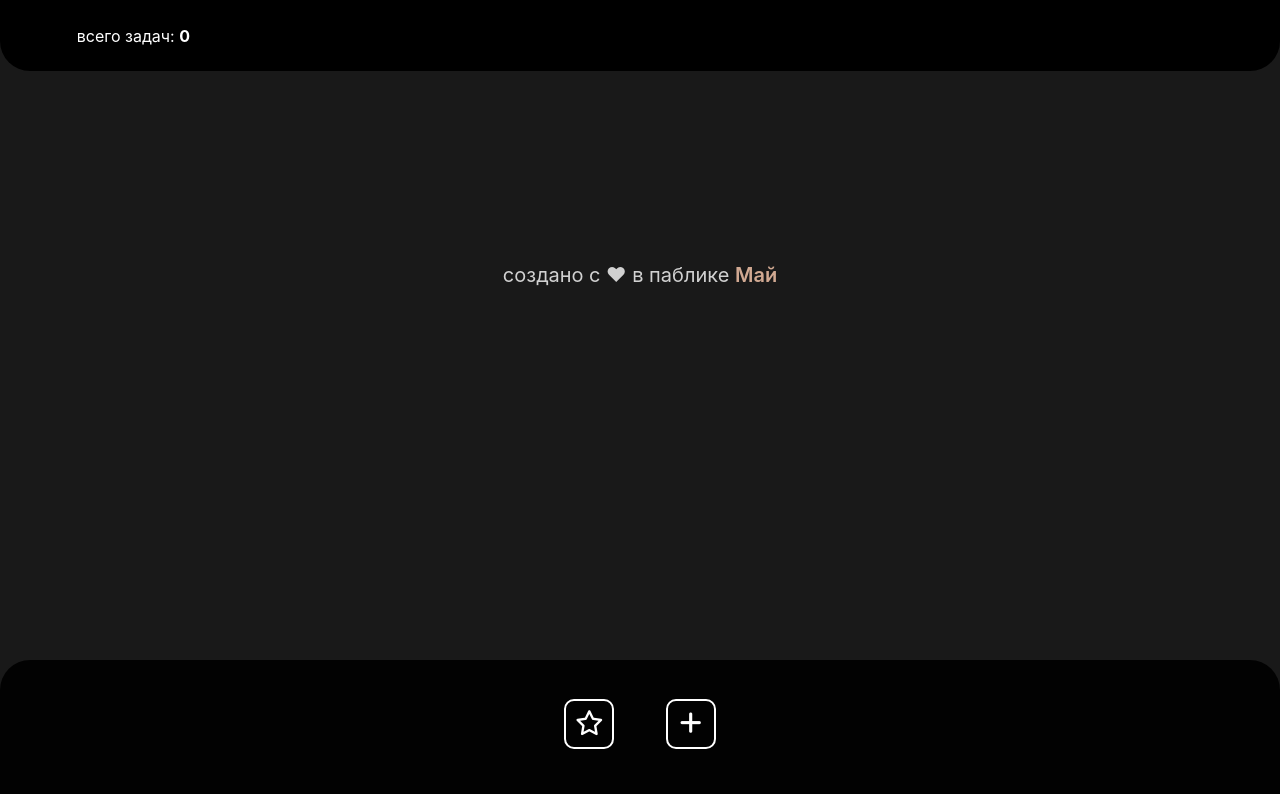
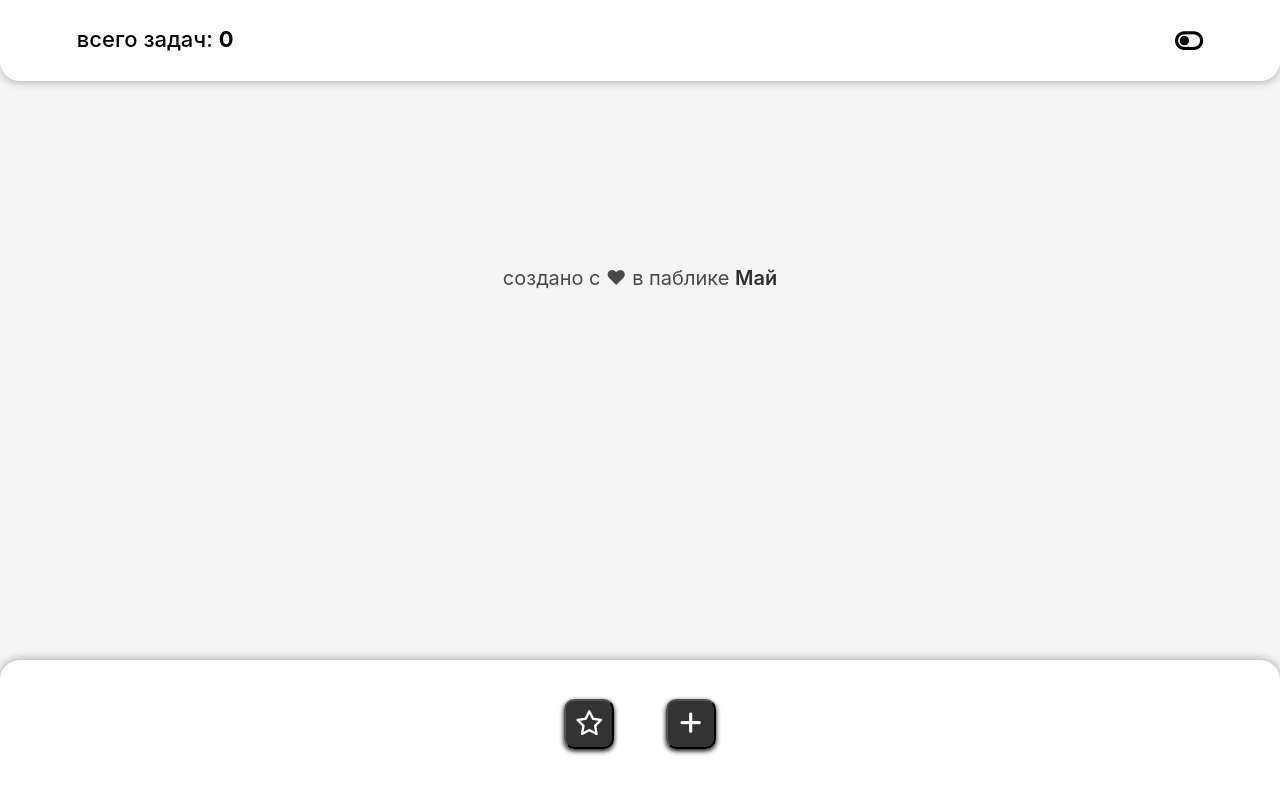
Before and after one commit to Tobias-Bot/todo-app, a React (Create React App) app: page / in a window 1280 px wide. Shown: the top 794 px of the page. Built offline with nearby package versions, Linux system fonts and the light colour scheme.

Commit message:
Fixed bags and add theme's switcher

```diff
--- a/src/App.css
+++ b/src/App.css
@@ -1,18 +1,49 @@
-.list {
+.BackGround {
   position: absolute;
   width: 100%;
   height: 100%;
-  overflow-x: hidden;
-  overflow-y: auto;
+  overflow: hidden;
+  background: #F5F5F5;
+}
+
+.BackGroundBlack {
   background: rgba(0, 0, 0, 0.9);
 }
 
+.ThemeSwitcher {
+  float: right;
+  font-size: 25px;
+}
+
+.TaskList {
+  position: relative;
+  width: 100%;
+  max-height: 70%;
+  overflow-x: hidden;
+  overflow-y: auto;
+  margin: 10% 0;
+  padding-top: 10px;
+}
+
 .infoBar {
-  position: relative;
+  position: absolute;
+  z-index: 5;
+  top: 0;
+  left: 0;
+  right: 0;
   padding: 2% 6%;
-  border-radius: 0 0 30px 30px;
+  border-radius: 0 0 20px 20px;
+  font-size: 22px;
+  font-weight: 500;
+  color: black;
+  background: white;
+  box-shadow: 0 1px 10px rgba(0, 0, 0, 0.3);
+}
+
+.infoBarBlack {
   color: white;
-  background: black;
+  background: rgba(0, 0, 0, 0.9);
+  box-shadow: 0 1px 5px black;
 }
 
 .logoText {
@@ -21,26 +52,41 @@
   transform: translateX(-50%);
   width: 100%;
   text-align: center;
-  margin-top: 15%;
   font-size: 20px;
-  color: rgba(255, 255, 255, 0.8);
+  color: rgba(0, 0, 0, 0.7);
+}
+
+.logoTextBlack {
+  color: rgba(255, 255, 255, 0.9);
 }
 
 .source {
   font-weight: 600;
-  color: rgba(255, 205, 176, 0.8);
+  color: rgba(0, 0, 0, 0.8);
   text-decoration: none;
 }
 
+.sourceBlack {
+  color: #FA8072;
+}
+
 .mainBtns {
-  position: fixed;
+  position: absolute;
+  z-index: 5;
+  left: 0;
+  right: 0;
   bottom: 0;
-  z-index: 1;
   width: 100%;
   padding: 3% 0 4% 0;
-  border-radius: 30px 30px 0 0;
+  border-radius: 20px 20px 0 0;
   text-align: center;
-  background: rgba(0, 0, 0, 0.9);
+  background: white;
+  box-shadow: 0 -1px 10px rgba(0, 0, 0, 0.3);
+}
+
+.mainBtnsBlack {
+  background: black;
+  box-shadow: 0 -1px 5px rgba(0, 0, 0, 0.9);
 }
 
 .task {
@@ -50,7 +96,7 @@
   background-color: white;
   padding: 10px 15px 15px 12px;
   margin: 3%;
-  box-shadow: 0 3px 3px rgba(0, 0, 0, 0.3);
+  box-shadow: 0 3px 5px rgba(0, 0, 0, 0.4);
 }
 
 .taskTitle {
@@ -111,31 +157,15 @@
   width: 50px;
   height: 50px;
   border-radius: 10px;
-  border: 2px solid white;
   color: white;
   font-size: 25px;
   outline: none;
-  background-color: rgba(0, 0, 0, 0.1);
-  margin: 0 2% 0 2%;
+  background-color: rgba(0, 0, 0, 0.8);
+  margin: 0 2%;
+  box-shadow: 0 2px 5px black;
   transition: 0.1s all;
 }
 .btnMains:hover {
   cursor: pointer;
-  background-color: rgba(0, 0, 0, 0.5);
+  background-color: rgba(0, 0, 0, 1);
 }
-
-.taskTitle[placeholder]:empty:before {
-	content: attr(placeholder);
-	color: rgba(0, 0, 0, 0.5);
-}
-.taskTitle[placeholder]:empty:focus:before {
-	content: '';
-}
-
-.taskText[placeholder]:empty:before {
-	content: attr(placeholder);
-	color: rgba(0, 0, 0, 0.5);
-}
-.taskText[placeholder]:empty:focus:before {
-	content: '';
-}
--- a/src/components/TodoList.js
+++ b/src/components/TodoList.js
@@ -5,7 +5,7 @@ import Task from "./Task.js";
 class TodoList extends React.Component {
   constructor(props) {
     super(props);
-    this.state = { tasks: [], showImportant: false };
+    this.state = { tasks: [], showImportant: false, theme: "white" };
 
     this.items = [];
 
@@ -14,11 +14,57 @@ class TodoList extends React.Component {
     this.UpdateTask = this.UpdateTask.bind(this);
     this.showTasks = this.showTasks.bind(this);
     this.renderTasks = this.renderTasks.bind(this);
+    this.turnSwitcher = this.turnSwitcher.bind(this);
+    //this.Sasha = this.Sasha.bind(this);
     this.sortTasksByImportant = this.sortTasksByImportant.bind(this);
   }
 
   componentDidMount() {
+    // let funcs = {
+    //   'Mark': function(name) {
+    //     console.log(`func ${name} is running`);
+    //   }
+    // }
+
+    // window.addEventListener("message", function(event) {
+    //   console.log("received: " + event.data.name);
+
+    //   let func = event.data.name
+
+    //   funcs[func](func);
+
+    //   event.data.name = 'Sasha [updated]';
+
+    //   window.top.postMessage(event.data, '*');
+    // });
+
+    /* getting tasks */
+
     this.getFromDB({ store: "ToDoList", key: "tasks" });
+
+    /* getting app's theme */
+
+    let theme = localStorage.getItem("AppTheme");
+
+    this.setState((state) => {
+      return {
+        theme,
+      };
+    });
+  }
+
+  turnSwitcher() {
+    let theme = this.state.theme;
+
+    theme = theme === "black" ? "white" : "black";
+
+    this.setState((state) => {
+      return {
+        theme,
+      };
+    });
+
+    localStorage.setItem("AppTheme", theme);
   }
 
   componentDidUpdate() {
@@ -80,7 +126,6 @@ class TodoList extends React.Component {
       let tasks = store.get(obj.key);
 
       tx.oncomplete = () => {
-        console.log(tasks.result);
         if (tasks.result) {
           this.setState({ tasks: tasks.result });
           this.tasks = tasks.result;
@@ -118,9 +163,7 @@ class TodoList extends React.Component {
     let tasks = this.state.tasks;
     tasks.splice(index, 1);
 
-    this.setState({ tasks }, () => {
-      console.log(tasks);
-    });
+    this.setState({ tasks });
   };
 
   sortTasksByImportant() {
@@ -164,6 +207,8 @@ class TodoList extends React.Component {
     let important = this.state.showImportant;
     let info = "";
 
+    /* sorting posts */
+
     if (important) {
       this.sortTasksByImportant();
       info = (
@@ -182,11 +227,41 @@ class TodoList extends React.Component {
       star = <i className="far fa-star"></i>;
     }
 
+    /* setting theme switcher position */
+
+    let theme = this.state.theme;
+
+    let switcher =
+      this.state.theme === "black" ? (
+        <i className="fas fa-toggle-on"></i>
+      ) : (
+        <i className="fas fa-toggle-off"></i>
+      );
+
+    /* setting app's theme */
+
+    let appTheme = ["BackGround", "infoBar", "logoText", "source", "mainBtns"];
+
+    if (theme === "black") appTheme = appTheme.map((el) => `${el} ${el}Black`);
+
+    console.log(appTheme);
+
     return (
-      <div className="list">
-        <div className="infoBar">{info}</div>
-        {this.items}
-        <div className="mainBtns">
+      <div className={appTheme[0]}>
+        <div className={appTheme[1]}>
+          {info}
+          <div className="ThemeSwitcher" onClick={this.turnSwitcher}>
+            {switcher}
+          </div>
+        </div>
+        <div className="TaskList">{this.items}</div>
+        <div className={appTheme[2]}>
+          создано с ❤ в паблике{" "}
+          <a className={appTheme[3]} href="https://vk.com/warmay">
+            Май
+          </a>
+        </div>
+        <div className={appTheme[4]}>
           <button className="btnMains" onClick={this.renderTasks}>
             {star}
           </button>
@@ -194,12 +269,6 @@ class TodoList extends React.Component {
             <i className="fas fa-plus"></i>
           </button>
         </div>
-        <div className="logoText">
-          создано с ❤ в паблике{" "}
-          <a className="source" href="https://vk.com/warmay">
-            Май
-          </a>
-        </div>
       </div>
     );
   }
```
